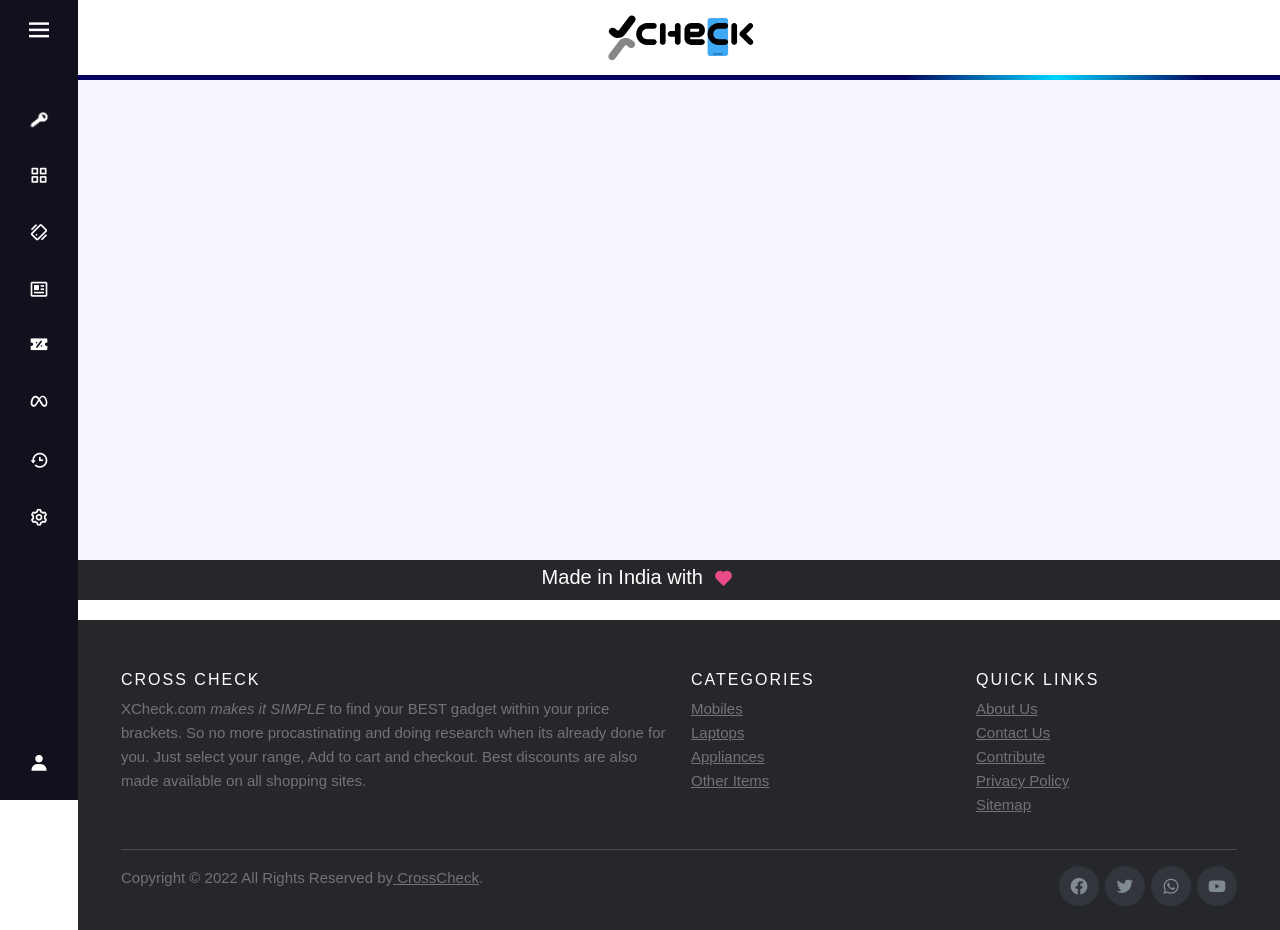
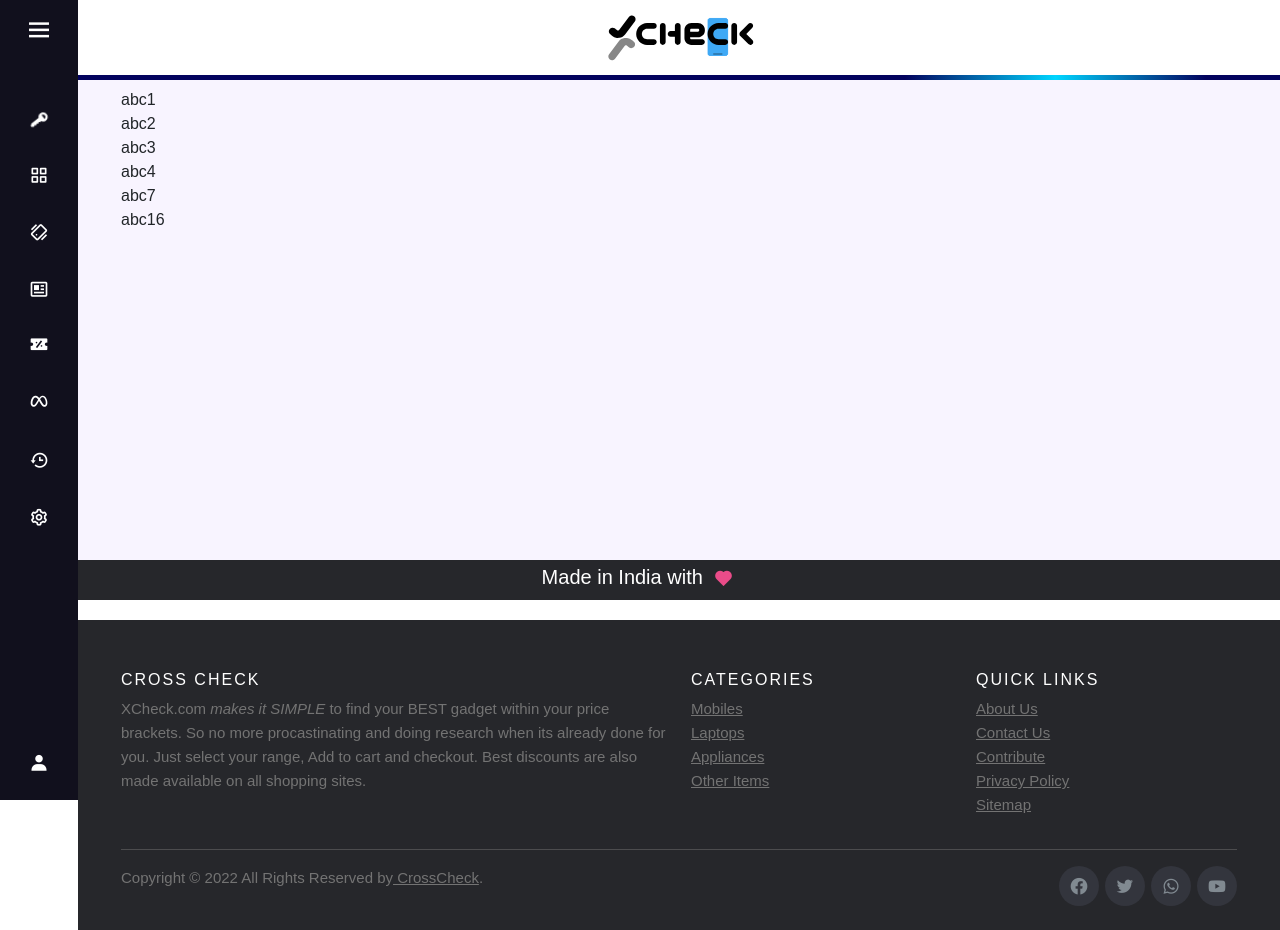
Before and after one commit to braincodeishan/x-check-frontend, a React (Create React App) app: page /UpdateMobiles in a window 1280 px wide. Built offline with nearby package versions, Linux system fonts and the light colour scheme; no server answers.

Commit message:
--- Auto-Git Commit ---

```diff
--- a/src/Components/Admin/UpdateMobile.js
+++ b/src/Components/Admin/UpdateMobile.js
@@ -22,19 +22,34 @@ const UpdateMobile = () => {
                 <h2>{data.name}</h2>
             </div>
             {!data.twoG && < div className="boxLayout">
-
+                abc1
             </div>}
             {!data.threeG && <div className="boxLayout">
-
+                abc2
             </div>}
-            {!data.fourG && <div className="boxLayout"></div>}
-            {!data.fiveG && <div className="boxLayout"></div>}
-            {data.announced===null && <div className="boxLayout"></div>}
-            <div className="boxLayout"></div>
-            <div className="boxLayout"></div>
-            <div className="boxLayout"></div>
-            <div className="boxLayout"></div>
-            <div className="boxLayout"></div>
+            {!data.fourG && <div className="boxLayout">abc3</div>}
+            {!data.fiveG && <div className="boxLayout">abc4</div>}
+            {data.announced === null && <div className="boxLayout">abc5</div>}
+            {data.weight === -1 && <div className="boxLayout">abc6</div>}
+            {!data.dualSim && <div className="boxLayout">abc7</div>}
+            {data.ipxRating && <div className="boxLayout">abc8</div>}
+            {data.displayType === null && <div className="boxLayout">abc9</div>}
+            {data.displayHz === -1 && <div className="boxLayout">abc10</div>}
+            {data.displayResolutionHeight === -1 && <div className="boxLayout">abc11</div>}
+            {data.displayResolutionWidth === -1 && <div className="boxLayout">abc12</div>}
+            {data.os === null && <div className="boxLayout">abc13</div>}
+            {data.cpuNoOfCores === -1 && <div className="boxLayout">abc14</div>}
+            {data.cpuHz === -1 && <div className="boxLayout">abc15</div>}
+            {!data.cardSlot && <div className="boxLayout">abc16</div>}
+            {data.pCamera && <div className="boxLayout">abc17</div>}
+            {data.pVideoResolution && <div className="boxLayout">abc18</div>}
+            {data.sCamera && <div className="boxLayout">abc19</div>}
+            {data.sVideoResolution && <div className="boxLayout">abc20</div>}
+            {data.cardSlot && <div className="boxLayout">abc21</div>}
+            {data.cardSlot && <div className="boxLayout">abc22</div>}
+            {data.cardSlot && <div className="boxLayout">abc23</div>}
+            {data.cardSlot && <div className="boxLayout">abc24</div>}
+            {data.cardSlot && <div className="boxLayout">abc25</div>}
         </div >
     )
 }
```
